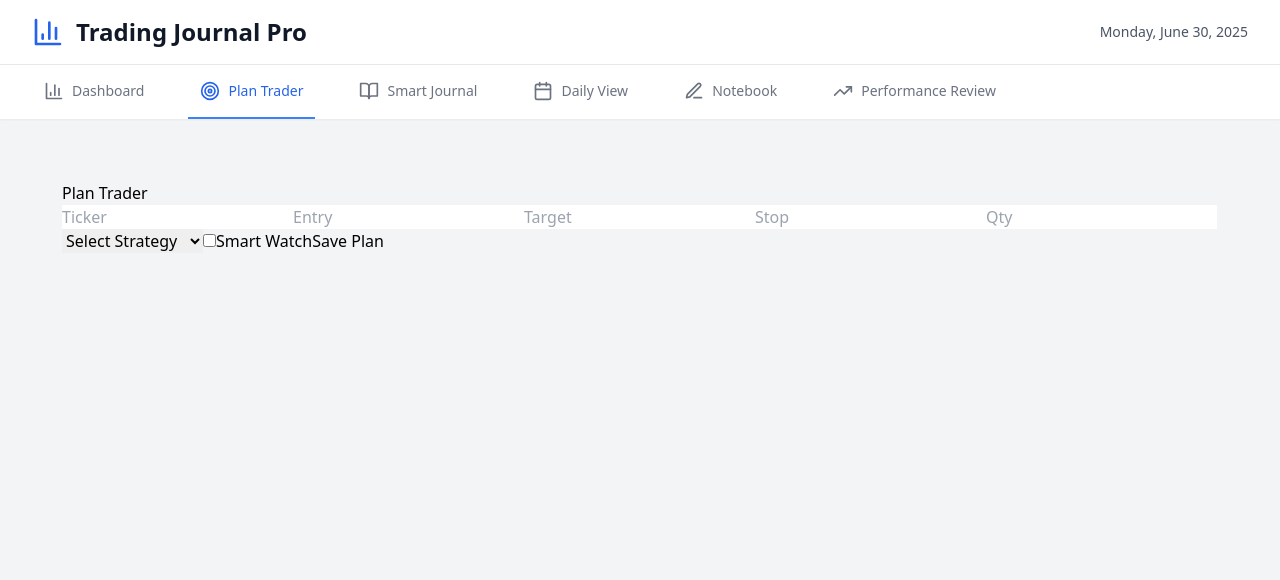
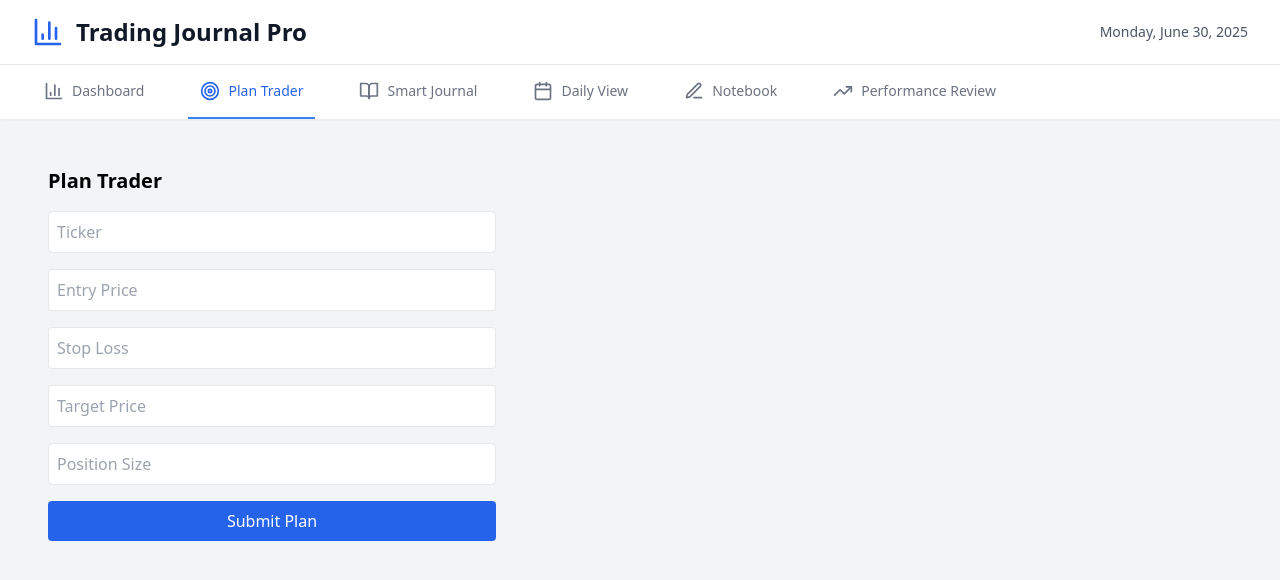
Before and after one commit to unicorntrader/claudect, a React (Create React App) app: page / in a window 1280 px wide. Both pictures are taken after a click on the element "Recent Trade Plans". Shown: the top 580 px of the page. Built offline with nearby package versions, Linux system fonts and the light colour scheme; the HTML template or start-up script is replaced by a standard one.

Commit message:
Update PlanTrader.jsx

```diff
--- a/src/components/trading/PlanTrader.jsx
+++ b/src/components/trading/PlanTrader.jsx
@@ -1,138 +1,91 @@
-// components/trading/PlanTrader.jsx
-import React, { useEffect } from 'react';
+import React, { useState, useEffect } from 'react';
+import { calculateRiskReward } from '../../../utils/calculations';
 
-const PlanTrader = ({
-  tradePlans,
-  setTradePlans,
-  trades,
-  setTrades,
-  newPlan,
-  setNewPlan,
-  highlightedItem,
-  editPlanId,
-}) => {
+const PlanTrader = () => {
+  const [ticker, setTicker] = useState('');
+  const [entry, setEntry] = useState('');
+  const [stop, setStop] = useState('');
+  const [target, setTarget] = useState('');
+  const [size, setSize] = useState('');
+  const [rr, setRR] = useState(null);
+
   useEffect(() => {
-    if (editPlanId) {
-      const planToEdit = tradePlans.find((p) => p.id === editPlanId);
-      if (planToEdit) setNewPlan(planToEdit);
+    if (entry && stop && target) {
+      const parsed = calculateRiskReward(parseFloat(entry), parseFloat(stop), parseFloat(target));
+      setRR(parsed);
+    } else {
+      setRR(null);
     }
-  }, [editPlanId, tradePlans]);
+  }, [entry, stop, target]);
 
-  const addTradePlan = () => {
-    if (newPlan.ticker && newPlan.entry && newPlan.target && newPlan.stopLoss) {
-      const updatedPlan = {
-        ...newPlan,
-        id: newPlan.id || Date.now(),
-        timestamp: newPlan.timestamp || new Date().toISOString(),
-        status: newPlan.status || 'planned',
-      };
-
-      const exists = tradePlans.some((p) => p.id === updatedPlan.id);
-      const updatedPlans = exists
-        ? tradePlans.map((p) => (p.id === updatedPlan.id ? updatedPlan : p))
-        : [...tradePlans, updatedPlan];
-
-      setTradePlans(updatedPlans);
-      setNewPlan({
-        ticker: '',
-        entry: '',
-        target: '',
-        stopLoss: '',
-        position: 'long',
-        quantity: '',
-        strategy: '',
-        autoWatch: false,
-        notes: '',
-      });
-    }
-  };
-
-  const deleteTradePlan = (id) => {
-    setTradePlans(tradePlans.filter((p) => p.id !== id));
-  };
-
-  const executeTradePlan = (planId) => {
-    const plan = tradePlans.find((p) => p.id === planId);
-    if (plan) {
-      const trade = {
-        ...plan,
-        id: Date.now(),
-        executeTime: new Date().toISOString(),
-        status: 'executed',
-      };
-      setTrades([...trades, trade]);
-      setTradePlans(
-        tradePlans.map((p) =>
-          p.id === planId ? { ...p, status: 'executed' } : p
-        )
-      );
-    }
+  const handleSubmit = (e) => {
+    e.preventDefault();
+    const plan = {
+      ticker,
+      entry,
+      stop,
+      target,
+      size,
+      ...rr
+    };
+    console.log('Trade Plan Submitted:', plan);
   };
 
   return (
-    <div style={{ padding: '30px' }}>
-      <h2>Plan Trader</h2>
-      <div style={{ marginBottom: '20px' }}>
+    <div className="p-4">
+      <h2 className="text-xl font-bold mb-4">Plan Trader</h2>
+      <form onSubmit={handleSubmit} className="grid grid-cols-1 gap-4 max-w-md">
         <input
+          type="text"
           placeholder="Ticker"
-          value={newPlan.ticker}
-          onChange={(e) => setNewPlan({ ...newPlan, ticker: e.target.value })}
+          value={ticker}
+          onChange={(e) => setTicker(e.target.value)}
+          className="border p-2 rounded"
         />
         <input
-          placeholder="Entry"
-          value={newPlan.entry}
-          onChange={(e) => setNewPlan({ ...newPlan, entry: e.target.value })}
+          type="number"
+          placeholder="Entry Price"
+          value={entry}
+          onChange={(e) => setEntry(e.target.value)}
+          className="border p-2 rounded"
         />
         <input
-          placeholder="Target"
-          value={newPlan.target}
-          onChange={(e) => setNewPlan({ ...newPlan, target: e.target.value })}
+          type="number"
+          placeholder="Stop Loss"
+          value={stop}
+          onChange={(e) => setStop(e.target.value)}
+          className="border p-2 rounded"
         />
         <input
-          placeholder="Stop"
-          value={newPlan.stopLoss}
-          onChange={(e) => setNewPlan({ ...newPlan, stopLoss: e.target.value })}
+          type="number"
+          placeholder="Target Price"
+          value={target}
+          onChange={(e) => setTarget(e.target.value)}
+          className="border p-2 rounded"
         />
         <input
-          placeholder="Qty"
-          value={newPlan.quantity}
-          onChange={(e) => setNewPlan({ ...newPlan, quantity: e.target.value })}
+          type="number"
+          placeholder="Position Size"
+          value={size}
+          onChange={(e) => setSize(e.target.value)}
+          className="border p-2 rounded"
         />
-        <select
-          value={newPlan.strategy}
-          onChange={(e) => setNewPlan({ ...newPlan, strategy: e.target.value })}
+
+        {rr && (
+          <div className="text-sm text-gray-700">
+            <p>Risk: {rr.risk}</p>
+            <p>Reward: {rr.reward}</p>
+            <p>R/R Ratio: {rr.ratio}</p>
+          </div>
+        )}
+
+        <button
+          type="submit"
+          className="bg-blue-600 text-white p-2 rounded hover:bg-blue-700"
         >
-          <option value="">Select Strategy</option>
-          <option value="Breakout">Breakout</option>
-          <option value="Mean Reversion">Mean Reversion</option>
-          <option value="Momentum">Momentum</option>
-        </select>
-        <label>
-          <input
-            type="checkbox"
-            checked={newPlan.autoWatch}
-            onChange={(e) =>
-              setNewPlan({ ...newPlan, autoWatch: e.target.checked })
-            }
-          />
-          Smart Watch
-        </label>
-        <button onClick={addTradePlan}>Save Plan</button>
-      </div>
-
-      <div>
-        {tradePlans.map((plan) => (
-          <div key={plan.id} style={{ marginBottom: '10px' }}>
-            <strong>{plan.ticker}</strong> | {plan.entry} → {plan.target} | SL: {plan.stopLoss}
-            <span> | Strategy: {plan.strategy} | Smart Watch: {plan.autoWatch ? '✅' : '❌'}</span>
-            <div>
-              <button onClick={() => setNewPlan(plan)}>Edit</button>
-              <button onClick={() => deleteTradePlan(plan.id)}>Delete</button>
-              <button onClick={() => executeTradePlan(plan.id)}>Execute</button>
-            </div>
-          </div>
-        ))}
-      </div>
+          Submit Plan
+        </button>
+      </form>
     </div>
   );
 };
```
